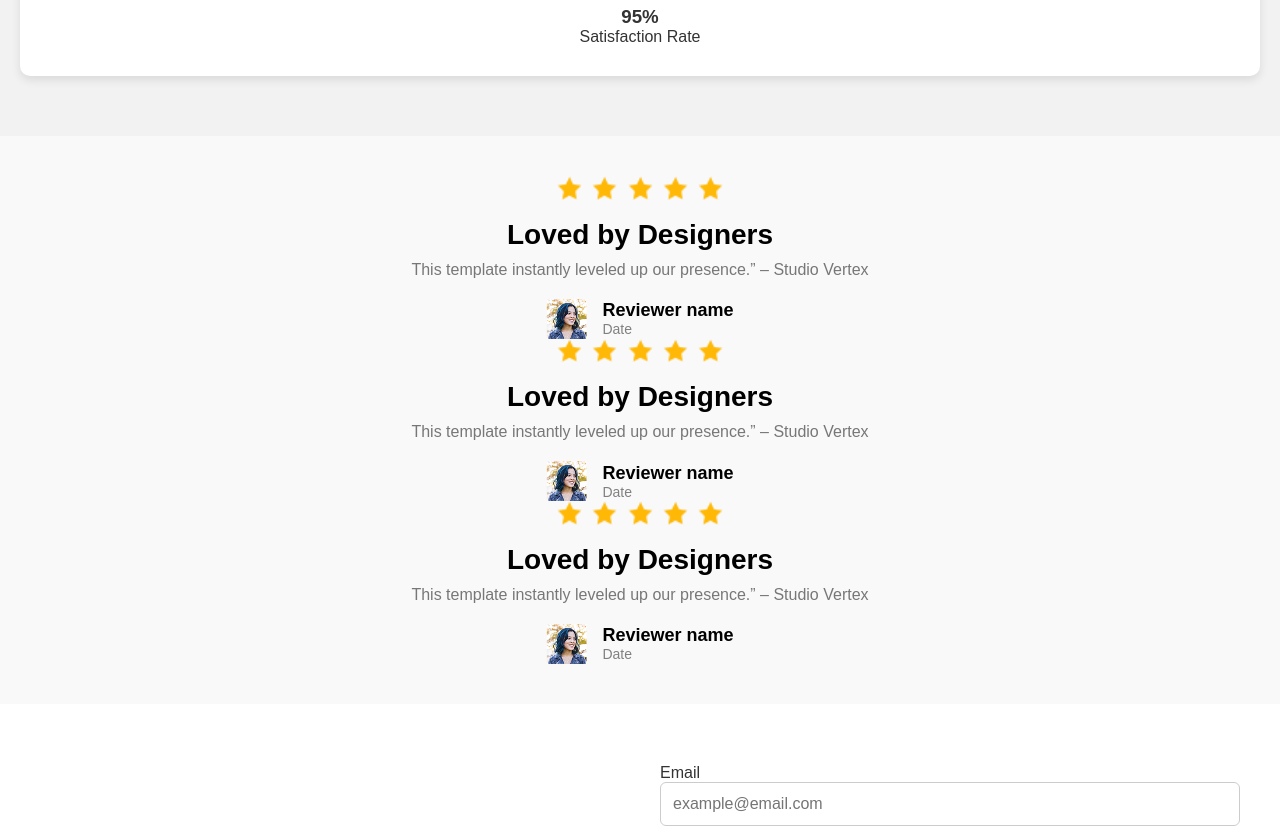
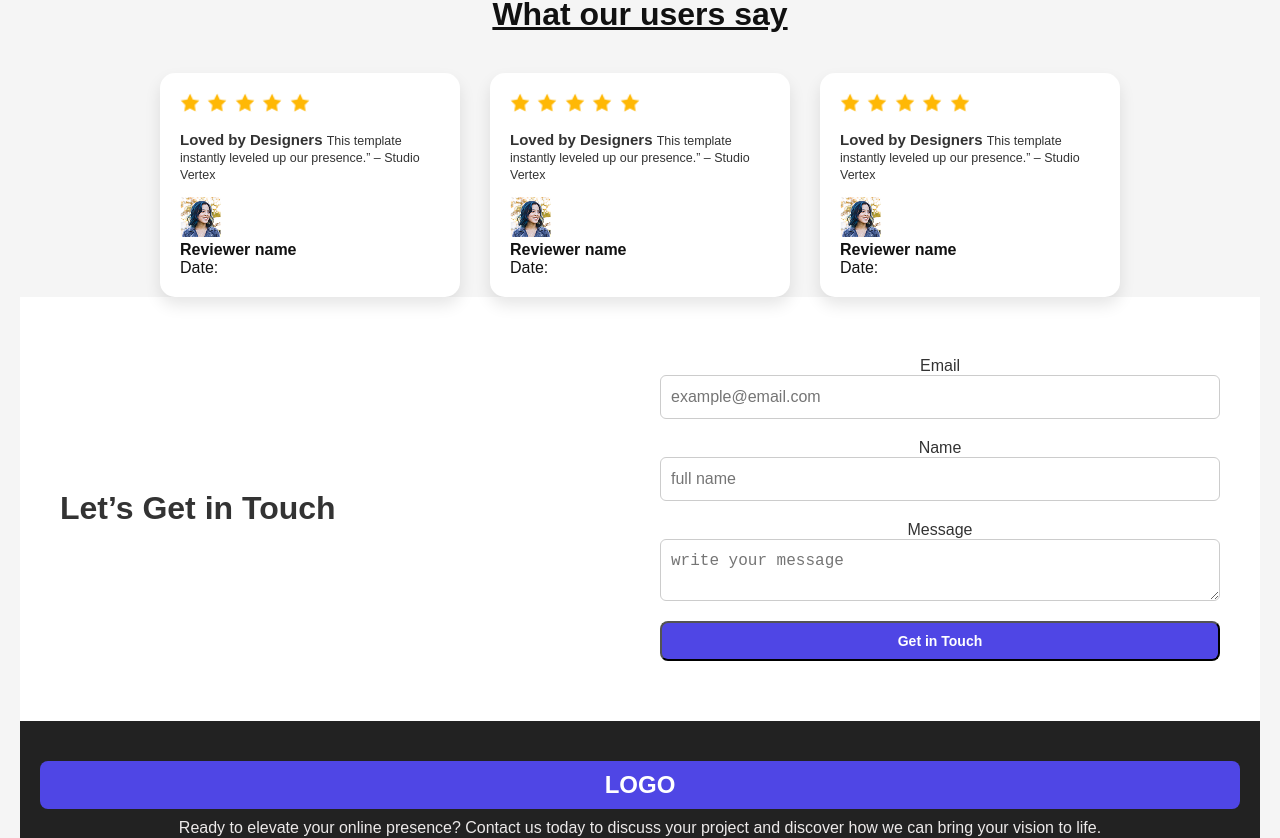
Before and after one commit to Altakrim/B12A01-project, a plain HTML site: page index.html in a window 1280 px wide. Shown: the part 1170-2008 px from the top of the page. Drawn offline with Linux system fonts and the light colour scheme.

Commit message:
commplete

```diff
--- a/index.html
+++ b/index.html
@@ -20,11 +20,12 @@
 </head>
 <body>
     <header>
+             <!--Navbar Section-->
          <div class="navbar">
                  <div class="logo">LOGO</div>
                <button class="signup-btn">Sign Up</button>
             </div>
-
+             <!--Banner Section-->
                 <div class="banner">
                 <h1>Cool Dark UI Template for <br> Webflow Agencies!</h2>
                 <button class="focus-btn"> Focused</button>
@@ -33,22 +34,19 @@
 
     </header>
     <main>
+        <!--Action Section-->
        <section class="action">
           <div class="action-left">
                 <h2>See It In Action</h3>
 
                 <p>Explore the live preview and imagine your brand in this bold new look.</p>
-                <button class="live">Launch Live Preview</button>
+                <button class="preview-btn">Launch Live Preview</button>
             </div>
             <div class="actio-right">
             <img src="./Assets/wc-mini.png" alt="Conf 2022" >
             </div>
         </section>
-        <section class="productive">
-            <h4>Joined Thousands of Procuctive Users</h4>
-            <p></p>
-        </section>
-
+        <!--Productive Section-->
         <section class="productive-users">
             <h2 class="section-title">Joined Thousands of Productive Users</h3>
             <div class="stats-container">
@@ -67,58 +65,69 @@
                   </div>
 
         </section>
+        <!---Feedback Section-->
+        <section class="feedback-section">
 
-        <section class="feedback">
+            <h2 class="feedback-main-title"><u>What our users say</u></h2>
+            <div class="feedback-cards">
+                <div class="feedback-card">
                     <div class="stars">
                          <img src="/Assets/icon-star.png" alt="star">
                           <img src="/Assets/icon-star.png" alt="star">
                            <img src="/Assets/icon-star.png" alt="star">
                             <img src="/Assets/icon-star.png" alt="star">
                              <img src="/Assets/icon-star.png" alt="star">
+
                     </div>
-            <h2 class="feedback-title"> Loved by Designers </h2>
-            <p class="feedback-subtitle">This template instantly leveled up our presence.” – Studio Vertex</p>
-            <div class="reviewer">
-                <img src="/Assets/avatar.png" alt="" class="">
-                <div class="reviewer-info">
-                    <h4 class="reviewer-name">Reviewer name</h4>
-                    <p class="reviewer-date">Date</p>
+                    <p class="feedback-text"><strong>Loved by Designers </strong> <small>This template instantly leveled up our presence.” – Studio Vertex</small></p>
+                    <div class="reviwer">
+                        <img src="/Assets/avatar.png" alt="">
+                        <div>
+                            <h4>Reviewer name</h4>
+                            <p>Date:</p>
                         </div>
                     </div>
+                </div>
+                  <div class="feedback-card">
                     <div class="stars">
                          <img src="/Assets/icon-star.png" alt="star">
                           <img src="/Assets/icon-star.png" alt="star">
                            <img src="/Assets/icon-star.png" alt="star">
                             <img src="/Assets/icon-star.png" alt="star">
                              <img src="/Assets/icon-star.png" alt="star">
+
                     </div>
-            <h2 class="feedback-title">Loved by Designers </h2>
-            <p class="feedback-subtitle">This template instantly leveled up our presence.” – Studio Vertex</p>
-            <div class="reviewer">
-                <img src="/Assets/avatar.png" alt="" class="">
-                <div class="reviewer-info">
-                    <h4 class="reviewer-name">Reviewer name</h4>
-                    <p class="reviewer-date">Date</p>
+                    <p class="feedback-text"><strong>Loved by Designers </strong> <small>This template instantly leveled up our presence.” – Studio Vertex</small></p>
+                    <div class="reviwer">
+                        <img src="/Assets/avatar.png" alt="">
+                        <div>
+                            <h4>Reviewer name</h4>
+                            <p>Date:</p>
                         </div>
                     </div>
+                </div>
+                  <div class="feedback-card">
                     <div class="stars">
                          <img src="/Assets/icon-star.png" alt="star">
                           <img src="/Assets/icon-star.png" alt="star">
                            <img src="/Assets/icon-star.png" alt="star">
                             <img src="/Assets/icon-star.png" alt="star">
                              <img src="/Assets/icon-star.png" alt="star">
+
                     </div>
-            <h2 class="feedback-title"> Loved by Designers </h2>
-            <p class="feedback-subtitle">This template instantly leveled up our presence.” – Studio Vertex</p>
-            <div class="reviewer">
-                <img src="/Assets/avatar.png" alt="" class="">
-                <div class="reviewer-info">
-                    <h4 class="reviewer-name">Reviewer name</h4>
-                    <p class="reviewer-date">Date</p>
+                    <p class="feedback-text"><strong>Loved by Designers </strong> <small>This template instantly leveled up our presence.” – Studio Vertex</small></p>
+                    <div class="reviwer">
+                        <img src="/Assets/avatar.png" alt="">
+                        <div>
+                            <h4>Reviewer name</h4>
+                            <p>Date:</p>
                         </div>
                     </div>
-        </section>
+                </div>
 
+            </div>
+
+          <!--Signup Section-->
       <section class="signup-section">
         <div class="contact-title">
         <h2>Let’s Get in Touch</h2>
@@ -136,7 +145,7 @@
         </div>
       </section>
 
-      </section>
+        <!--Footer Section-->
       <footer class="footer">
         <h2 class="footer-title">LOGO</h2>
         <p class="footer-subtitle">Ready to elevate your online presence? Contact us today to discuss your project and discover how we can bring your vision to life.</p>
--- a/style.css
+++ b/style.css
@@ -6,7 +6,8 @@
 
 body {
   font-family: Arial, sans-serif;
-
+ background-color: rgba(255, 255, 255, 0.85);
+ color:#111;
 
 }
 header {
@@ -14,17 +15,19 @@ header {
     background-size: cover;
     background-repeat: no-repeat;
     background-position: center;
-   background-color: rgba(255, 255, 255, 0.85);
     height: 100%;
-  padding: 20px 40px;
+    padding: 30px 60px;
      display: flex;
     flex-direction: column;
     justify-content: space-between;
+
+
 }
 
-/* ✅ Navbar */
+
  .navbar {
-
+    display: flex;
+    justify-content: space-between;
 }
 
 .logo {
@@ -41,7 +44,14 @@ header {
   border-radius: 8px;
   font-weight: bold;
   font-size: 14px;
+  transition: all 0.3s ease;
+  transform: scale(1);
 }
+.signup-btn:hover {
+  transform: scale(1.05);
+  box-shadow: 0 8px 20px rgba(0, 0, 0, 0.15);
+}
+
 .banner{
   text-align: center;
   margin-top: 10%;
@@ -61,17 +71,23 @@ header {
   text-decoration: none;
   font-weight: bold;
 }
+.focus-btn:hover {
+  transform: scale(1.05);
+  box-shadow: 0 8px 20px rgba(0, 0, 0, 0.15);
+}
+
 /* Action Section */
 .action {
   display: flex;
+
   justify-content: space-between;
   align-items: center;
   padding: 60px 40px;
-  background-color: rgba(0, 0, 0, 0.7);
+  background-color: #ccc;
   flex-wrap: wrap;
 }
 .action-left {
-  flex: 1;
+  flex:1;
   min-width: 250px;
   padding-right: 20px;
 }
@@ -87,9 +103,22 @@ header {
   font-size: 18px;
   margin-bottom: 20px;
 }
+.preview-btn {
+  background-color: #4f46e5;
+  color: white;
+  padding: 10px 20px;
+  text-decoration: none;
+  border-radius: 8px;
+  font-weight: bold;
+  font-size: 14px;
+  transition: all 0.3s ease;
+  transform: scale(1);
+}
 .preview-btn:hover {
-  background-color: #e65c00;
+  transform: scale(1.05);
+  box-shadow: 0 8px 20px rgba(0, 0, 0, 0.15);
 }
+
 .action-right {
   flex: 1;
   min-width: 250px;
@@ -102,77 +131,87 @@ header {
 }
 /* ✅ Productive Users Section */
 .productive-users {
-  background-color: #f2f2f2; /* light gray */
+  background-color: #efe6e6; /* light gray */
   color: #333;
   text-align: center;
   padding: 60px 20px;
+  margin: 20px;
+
 }
 
 
-stats-container{
+.stats-container{
      display: flex;
   justify-content: center;
-  gap: 40px;
-  flex-wrap: wrap;
+
 }
 .stat-box {
-  background-color: white;
   padding: 30px 40px;
-  border-radius: 10px;
   box-shadow: 0 4px 10px rgba(0, 0, 0, 0.1);
   min-width: 200px;
   transition: transform 0.3s;
 }
 /* Feedback Section */
-.feedback {
+.feedback-section {
   text-align: center;
-  padding: 40px 20px;
-  background-color: #f9f9f9;
-}
-.stars {
-  margin-bottom: 15px;
-}
-.stars img {
-  width: 25px;
-  margin: 0 3px;
+  padding: 50px 20px;
+  background-color: #f5f5f5;
 }
 
-.feedback-title {
-  font-size: 28px;
-  font-weight: bold;
-  margin: 10px 0;
+.feedback-main-title {
+  font-size: 32px;
+  margin-bottom: 40px;
 }
-.feedback-subtitle {
-  font-size: 16px;
-  color: #777;
-  margin-bottom: 20px;
-}
-.reviewer {
+
+.feedback-cards {
   display: flex;
   justify-content: center;
-  align-items: center;
-  gap: 15px;
-  margin-top: 20px;
+  gap: 30px;
+  flex-wrap: wrap;
 }
-.reviewer-img {
-  width: 60px;
-  height: 60px;
-  border-radius: 50%;
-}
-.reviewer-info {
+
+.feedback-card {
+  background-color: #fff;
+  border-radius: 15px;
+  padding: 20px;
+  max-width: 300px;
+  box-shadow: 0 8px 16px rgba(0,0,0,0.1);
   text-align: left;
 }
 
-.reviewer-name {
-  font-size: 18px;
-  font-weight: 600;
+.stars img {
+  width: 20px;
+  margin-right: 3px;
 }
 
-.reviewer-date {
-  font-size: 14px;
-  color: gray;
+.feedback-text {
+  font-size: 15px;
+  margin: 15px 0;
+  color: #333;
 }
 
+.reviewer {
+  display: flex;
+  align-items: center;
+  gap: 10px;
+}
+
+.reviewer img {
+  width: 50px;
+  height: 50px;
+  border-radius: 50%;
+}
+
+.reviewer h4 {
+  font-size: 16px;
+  margin: 0;
+}
+
+.reviewer p {
+  font-size: 12px;
+  color: #888;
+  margin: 2px 0 0;
+}
 
 /* Contact Section */
 .signup-section{
@@ -211,21 +250,28 @@ stats-container{
 
 .contact-form input,
 .contact-form textarea {
-  padding: 12px;
+  padding: 12px 10px;
   margin-bottom: 20px;
   border: 1px solid #ccc;
   border-radius: 6px;
   font-size: 16px;
 }
+.submet-btn {
+  background-color: #4f46e5;
+  color: white;
+  padding: 10px 20px;
+  text-decoration: none;
+  border-radius: 8px;
+  font-weight: bold;
+  font-size: 14px;
+  transition: all 0.3s ease;
+  transform: scale(1);
+}
+.submet-btn:hover {
+  transform: scale(1.05);
+  box-shadow: 0 8px 20px rgba(0, 0, 0, 0.15);
+}
 
-.contact-form input,
-.contact-form textarea {
-  padding: 12px;
-  margin-bottom: 20px;
-  border: 1px solid #ccc;
-  border-radius: 6px;
-  font-size: 16px;
-}
 /* Footer section */
 .footer {
   background-color: #222;
@@ -235,6 +281,15 @@ stats-container{
 }
 
 .footer-title {
+ background-color: #4f46e5;
+  color: white;
+  padding: 10px 20px;
+  text-decoration: none;
+  border-radius: 8px;
+  font-weight: bold;
+  font-size: 14px;
+  transition: all 0.3s ease;
+  transform: scale(1);
   font-size: 24px;
   margin-bottom: 10px;
 }
@@ -242,7 +297,7 @@ stats-container{
 .footer-subtitle {
   font-size: 16px;
   margin-bottom: 20px;
-  color: #ccc;
+  color: #ece9e9;
 }
 
 .footer-links {
```
Lines whose indentation alone changed are shown as unchanged.
